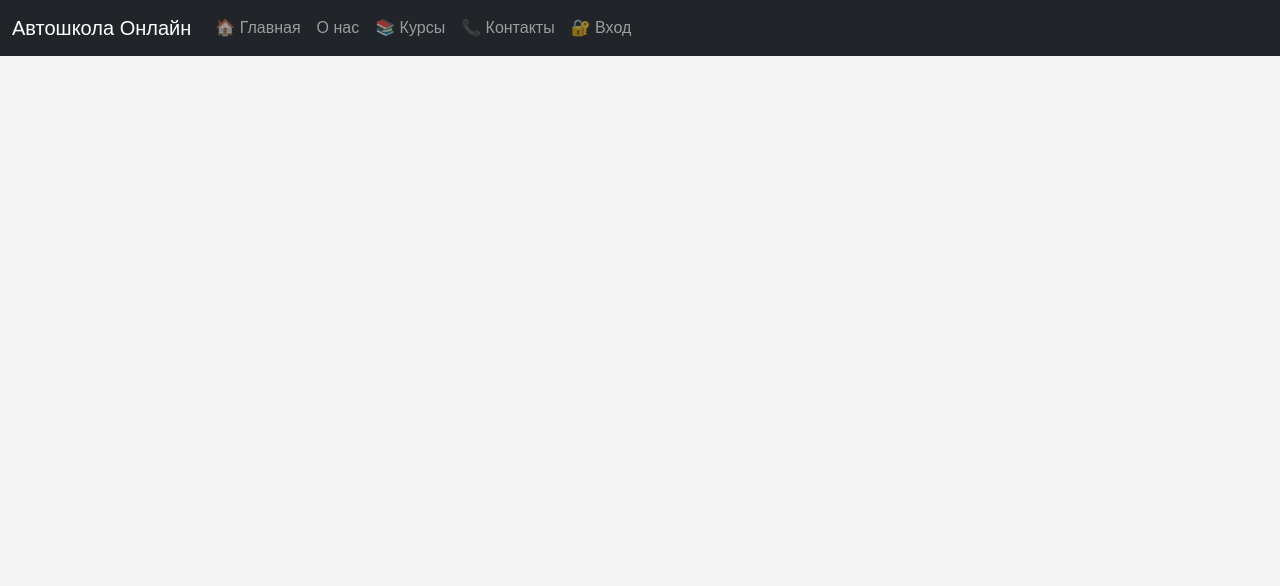
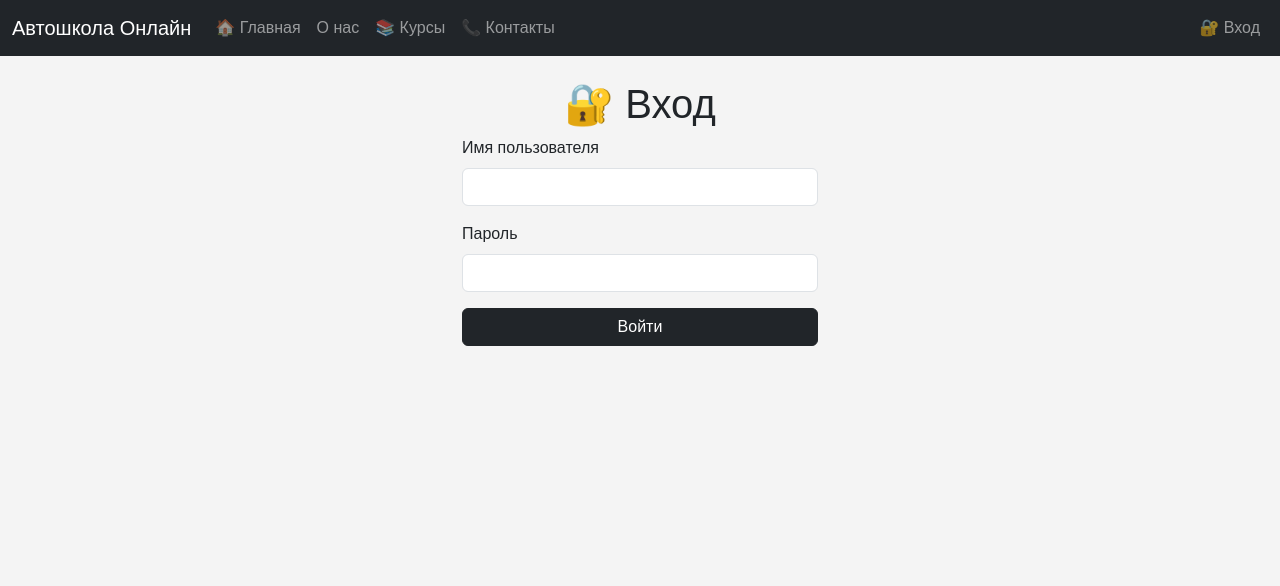
Before and after one commit to wvvtop/infSecure1, a Django app: page /login/ in a window 1280 px wide. Shown: the top 586 px of the page. Run offline with Django 5.2, Linux system fonts and the light colour scheme; some libraries are stand-ins or nearby versions.

Commit message:
измениние

```diff
--- a/main/templates/main/layoutMain.html
+++ b/main/templates/main/layoutMain.html
@@ -17,11 +17,14 @@
                 <span class="navbar-toggler-icon"></span>
             </button>
             <div class="collapse navbar-collapse" id="navbarNav">
-                <ul class="navbar-nav">
+                <ul class="navbar-nav me-auto me-auto">
                     <li class="nav-item"><a class="nav-link" href="{% url 'home' %}">🏠 Главная</a></li>
                     <li class="nav-item"><a class="nav-link" href="{% url 'about' %}">О нас</a></li>
                     <li class="nav-item"><a class="nav-link" href="{% url 'courses' %}">📚 Курсы</a></li>
                     <li class="nav-item"><a class="nav-link" href="{% url 'contacts' %}">📞 Контакты</a></li>
+                </ul>
+
+                <ul class="navbar-nav">
                     <li class="nav-item"><a class="nav-link" href="{% url 'login' %}">🔐 Вход</a></li>
                 </ul>
             </div>
--- a/main/templates/main/login.html
+++ b/main/templates/main/login.html
@@ -1,3 +1,23 @@
 {% extends 'main/layoutMain.html' %}
 
-{% block title %}Авторизация - Автошкола Онлайн{% endblock %}
+{% block title %}Вход - Автошкола Онлайн{% endblock %}
+
+{% block content %}
+<h1 class="text-center">🔐 Вход</h1>
+<div class="row justify-content-center">
+    <div class="col-md-4">
+        <form method="post">
+            {% csrf_token %}
+            <div class="mb-3">
+                <label for="username" class="form-label">Имя пользователя</label>
+                <input type="text" name="username" id="username" class="form-control" required>
+            </div>
+            <div class="mb-3">
+                <label for="password" class="form-label">Пароль</label>
+                <input type="password" name="password" id="password" class="form-control" required>
+            </div>
+            <button type="submit" class="btn btn-dark w-100">Войти</button>
+        </form>
+    </div>
+</div>
+{% endblock %}
```
Also changed, not shown: main/static/main/css/main.css (line endings or trailing spaces).
